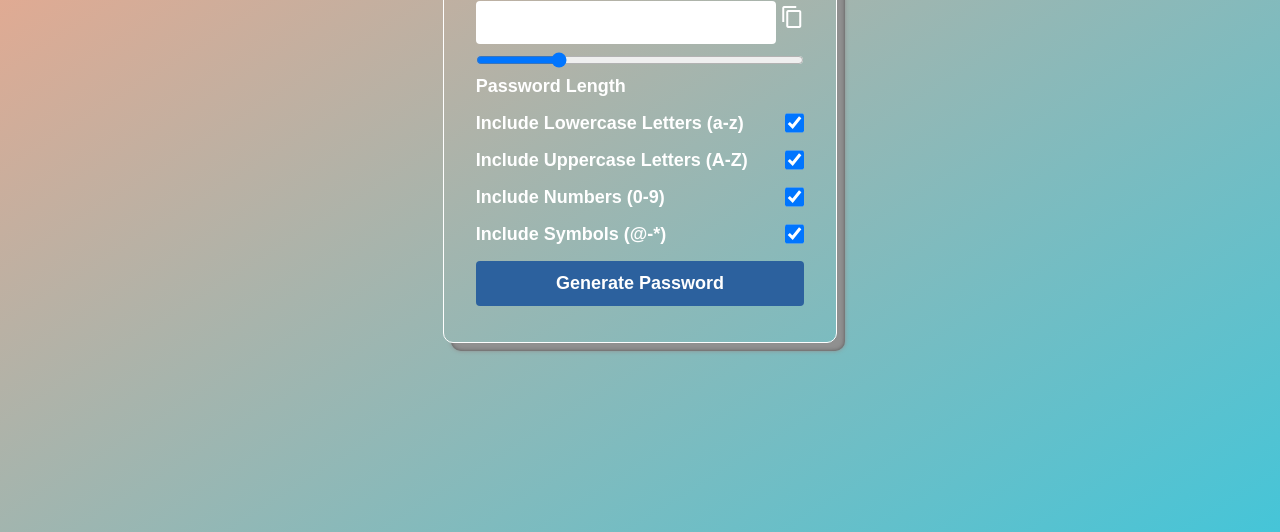
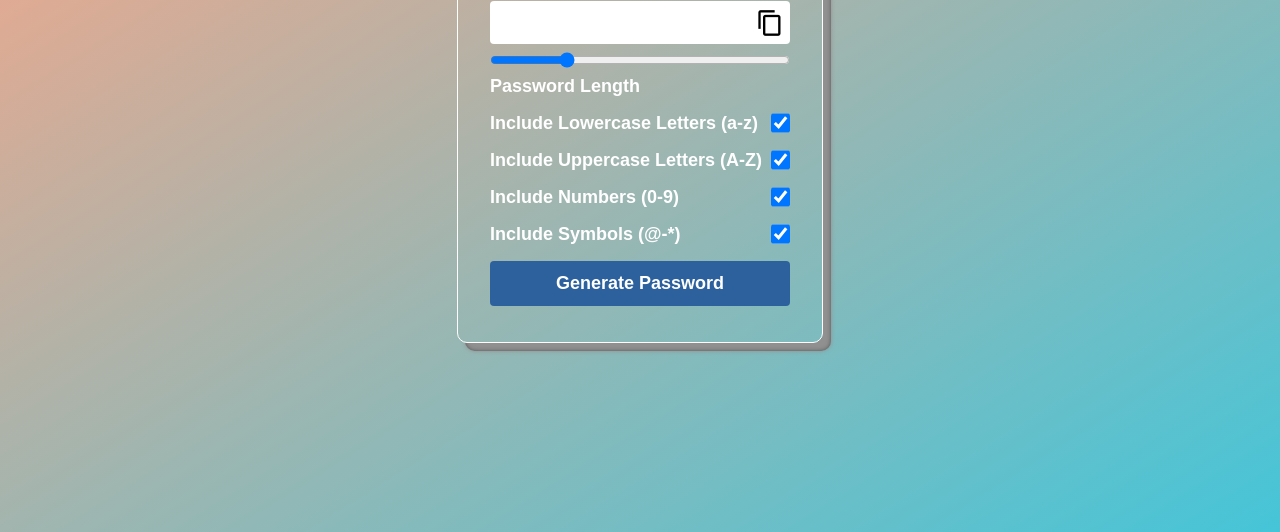
Before and after one commit to Raghuveer7773/Javascript_Projects, a plain HTML site: page Password_Genrator/index.html in a window 1280 px wide. Shown: the part 268-800 px from the top of the page. Drawn offline with Linux system fonts and the light colour scheme.

Commit message:
initial commit

```diff
--- a/Password_Genrator/style.css
+++ b/Password_Genrator/style.css
@@ -12,7 +12,7 @@ body{
     justify-content: center;
     align-items: center;
     background: linear-gradient(to right bottom, #ffa585, #45c5d8);
-    color: #ffffff;
+    color: #fff;
     font-weight: 600;
 }
 
@@ -30,7 +30,19 @@ body{
     font-size: 1.4rem;
     margin-block: 8px;
 }
+.inputBox{
+    position: relative;
+}
 
+.inputBox span{
+    position: absolute;
+    top: 16px;
+    right: 6px;
+    color: #000;
+    font-size: 28px;
+    cursor: pointer;
+    z-index: 2;
+}
 .passBox{
     background-color: #fff;
     border: none;
@@ -40,6 +52,7 @@ body{
     border-radius: 4px;
     font-size: 20px;
     margin-block: 8px;
+    text-overflow: ellipsis;
 }
 
 .row{
@@ -60,7 +73,7 @@ body{
 .genBtn{
     border: none;
     outline: none;
-    background: #2c619e;
+    background-color: #2c619e;
     padding: 12px 24px;
     color: #fff;
     font-size: 18px;
```
